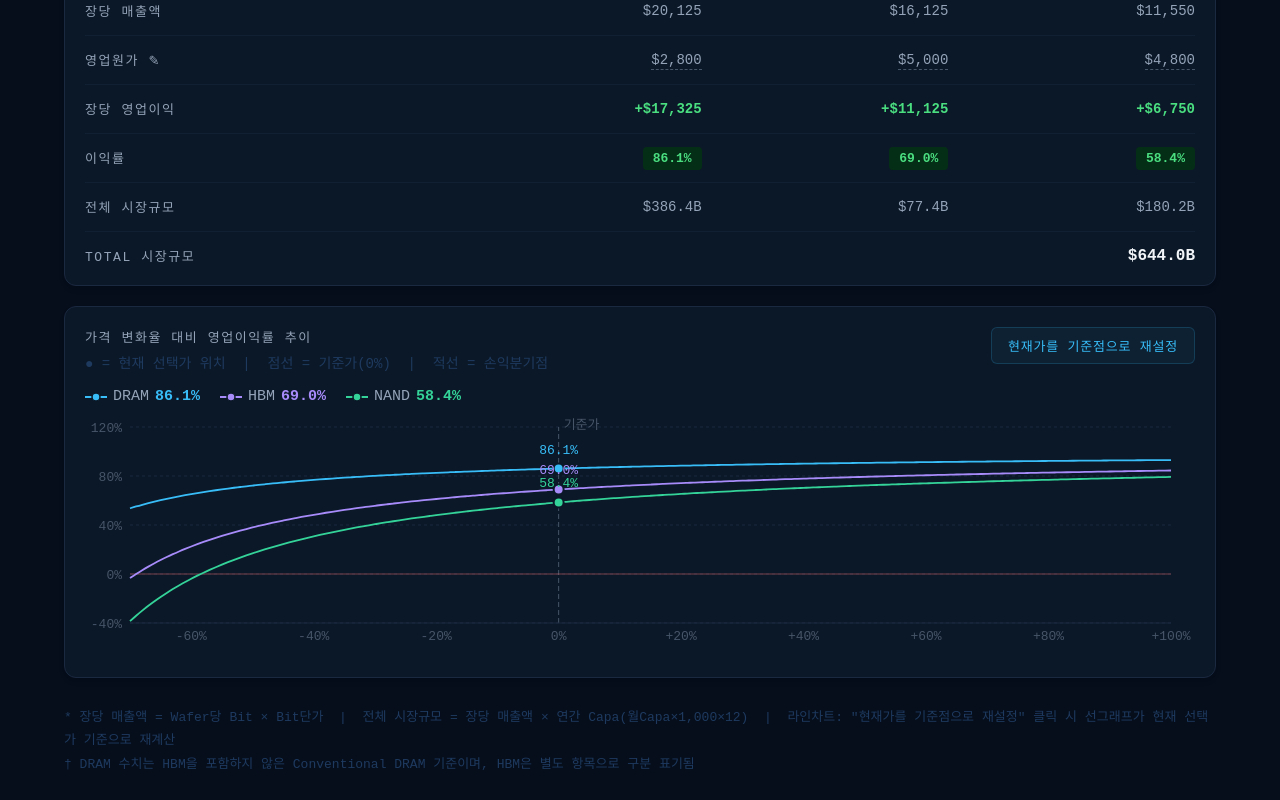
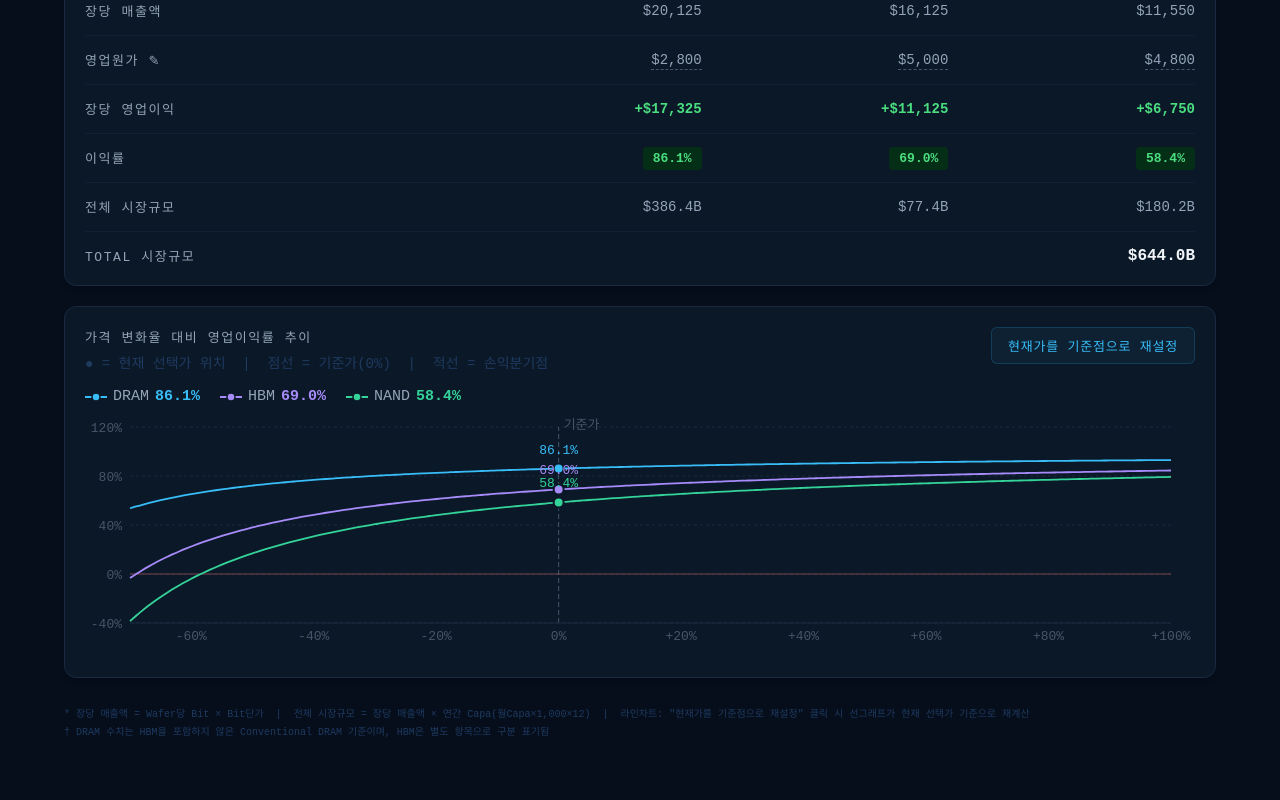
Before and after one commit to memmi47/vitejs-vite-semmmcwe, a React (Vite) app: page / in a window 1280 px wide. Shown: the part 435-1235 px from the top of the page. After the commit the page ends 1201 px from the top, so only its background shows below. Built offline with nearby package versions, Linux system fonts and the light colour scheme.

Commit message:
UI 수정: 하단 주석 폰트 크기 축소

```diff
--- a/src/App.tsx
+++ b/src/App.tsx
@@ -345,7 +345,7 @@ export default function App() {
       </div>
 
       {/* 주석 */}
-      <div style={{ marginTop: 8, fontSize: 13, color: "var(--text-dark)", lineHeight: 1.8 }}>
+      <div style={{ marginTop: 8, fontSize: 10, color: "var(--text-dark)", lineHeight: 1.8 }}>
         * 장당 매출액 = Wafer당 Bit × Bit단가 &nbsp;|&nbsp;
         전체 시장규모 = 장당 매출액 × 연간 Capa(월Capa×1,000×12) &nbsp;|&nbsp;
         라인차트: "현재가를 기준점으로 재설정" 클릭 시 선그래프가 현재 선택가 기준으로 재계산
```
